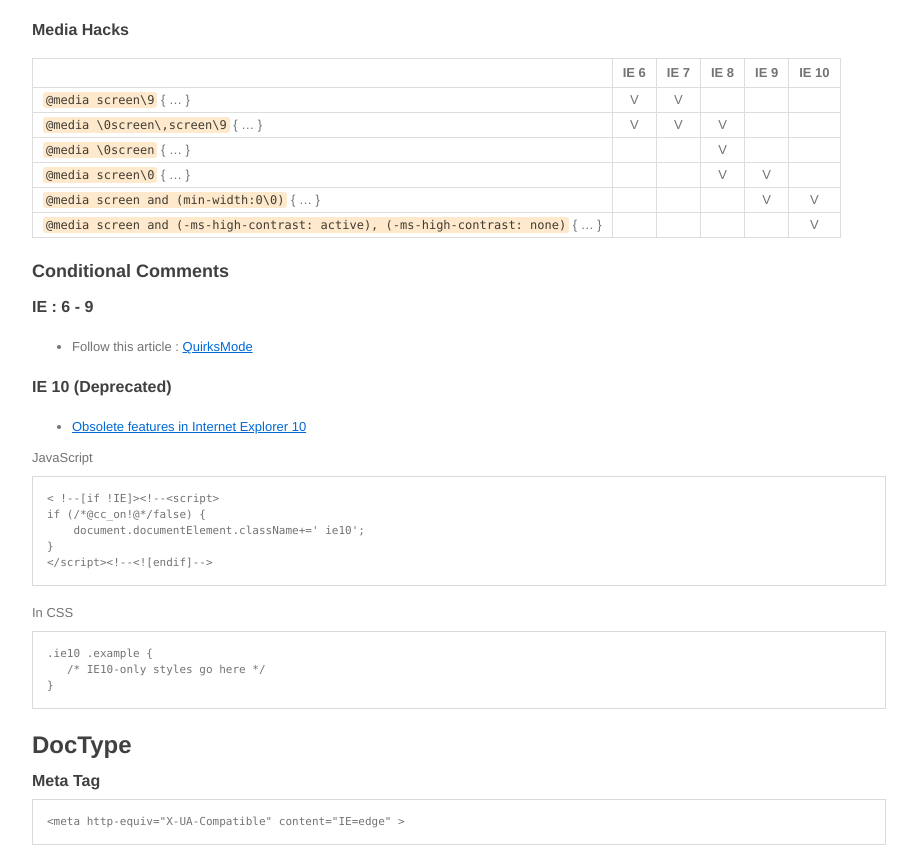
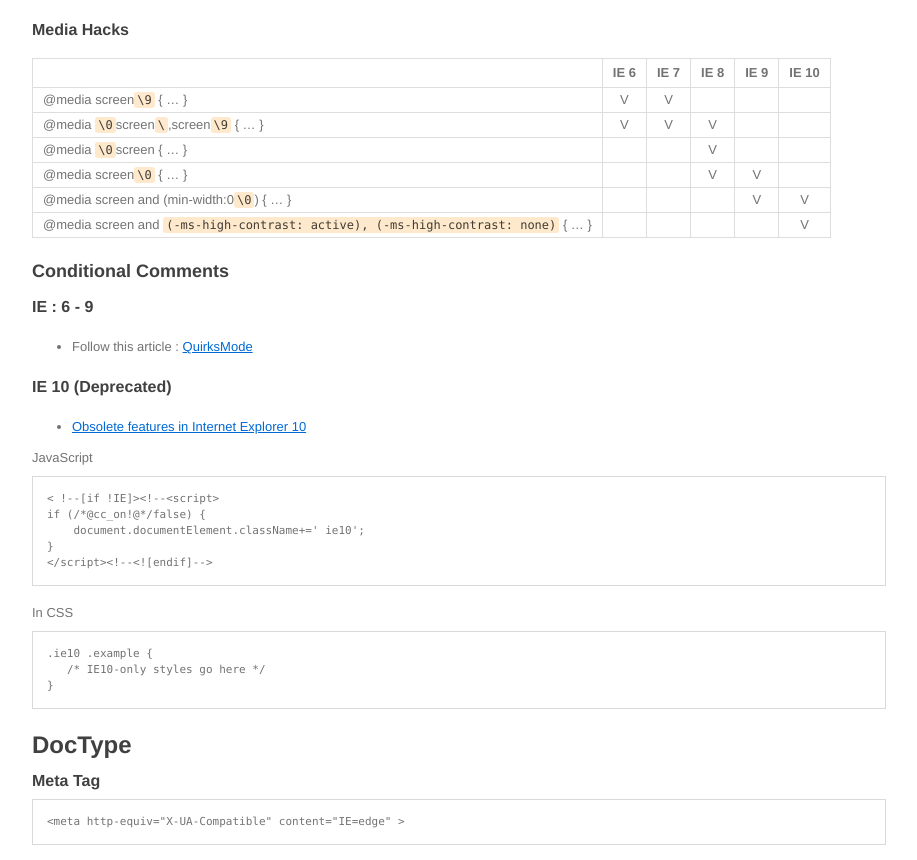
Before and after one commit to ryanhanwu/IE-Hacks, a plain HTML site: page index.html in a window 1280 px wide. Shown: the part 871-1731 px from the top of the page, without its empty margins (181-1098 px from the left). Drawn offline with Linux system fonts and the light colour scheme.

Commit message:
update media hacks highlight

```diff
--- a/index.html
+++ b/index.html
@@ -352,7 +352,7 @@ pre code {
 </thead>
 <tbody>
 <tr>
-<td align="left"> <code>@media screen\9</code> { … }    </td>
+<td align="left"> @media screen<code>\9</code> { … }    </td>
 <td align="center"> V   </td>
 <td align="center">  V  </td>
 <td align="center">     </td>
@@ -360,7 +360,7 @@ pre code {
 <td align="center">     </td>
 </tr>
 <tr>
-<td align="left"> <code>@media \0screen\,screen\9</code> { … }  </td>
+<td align="left"> @media <code>\0</code>screen<code>\</code>,screen<code>\9</code> { … }  </td>
 <td align="center"> V   </td>
 <td align="center">  V  </td>
 <td align="center"> V   </td>
@@ -368,7 +368,7 @@ pre code {
 <td align="center">     </td>
 </tr>
 <tr>
-<td align="left"> <code>@media \0screen</code> { … }    </td>
+<td align="left"> @media <code>\0</code>screen { … }    </td>
 <td align="center">     </td>
 <td align="center">     </td>
 <td align="center">  V  </td>
@@ -376,7 +376,7 @@ pre code {
 <td align="center">     </td>
 </tr>
 <tr>
-<td align="left"> <code>@media screen\0</code> { … }    </td>
+<td align="left"> @media screen<code>\0</code> { … }    </td>
 <td align="center">     </td>
 <td align="center">     </td>
 <td align="center">  V  </td>
@@ -384,7 +384,7 @@ pre code {
 <td align="center">     </td>
 </tr>
 <tr>
-<td align="left"> <code>@media screen and (min-width:0\0)</code> { … } </td>
+<td align="left"> @media screen and (min-width:0<code>\0</code>) { … } </td>
 <td align="center"> </td>
 <td align="center"> </td>
 <td align="center"> </td>
@@ -392,7 +392,7 @@ pre code {
 <td align="center"> V </td>
 </tr>
 <tr>
-<td align="left"> <code>@media screen and (-ms-high-contrast: active), (-ms-high-contrast: none)</code> { … } </td>
+<td align="left"> @media screen and <code>(-ms-high-contrast: active), (-ms-high-contrast: none)</code> { … } </td>
 <td align="center"> </td>
 <td align="center"> </td>
 <td align="center"> </td>
```
Also changed, not shown: 1 other file.
